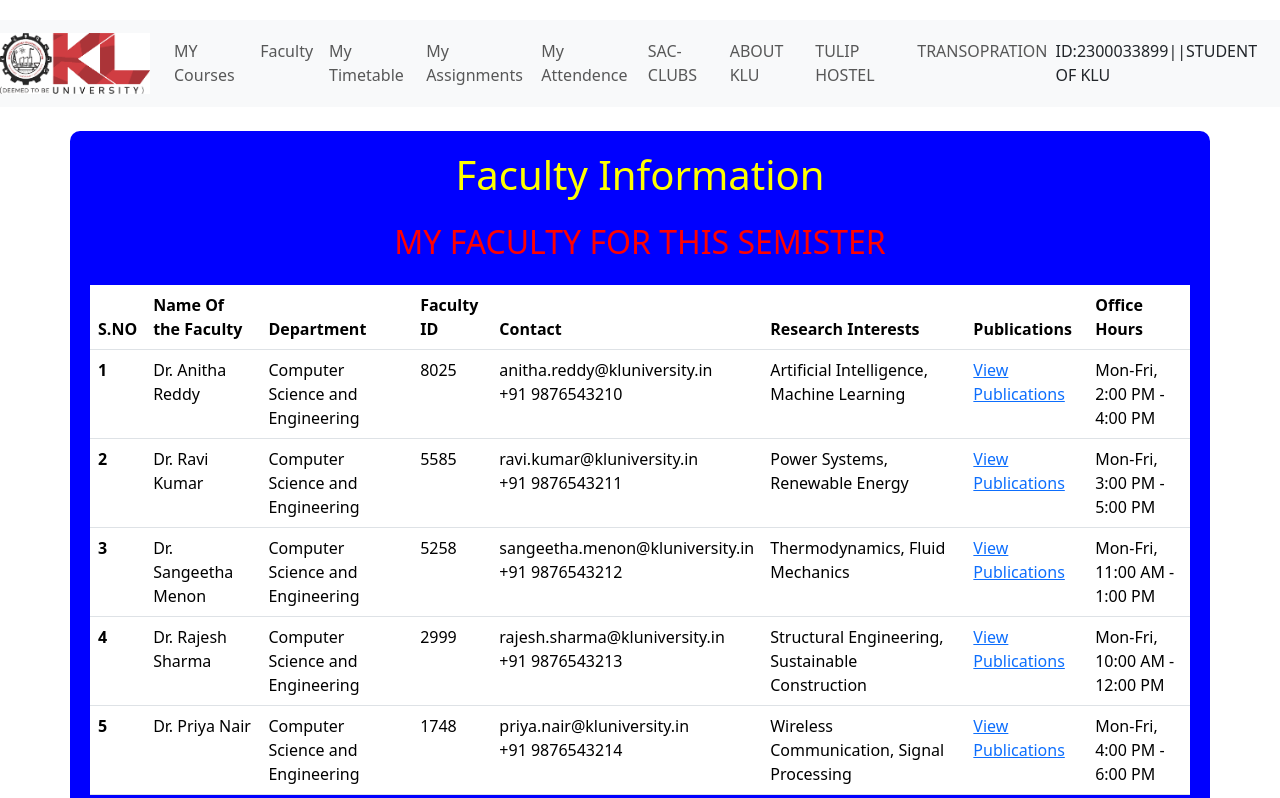
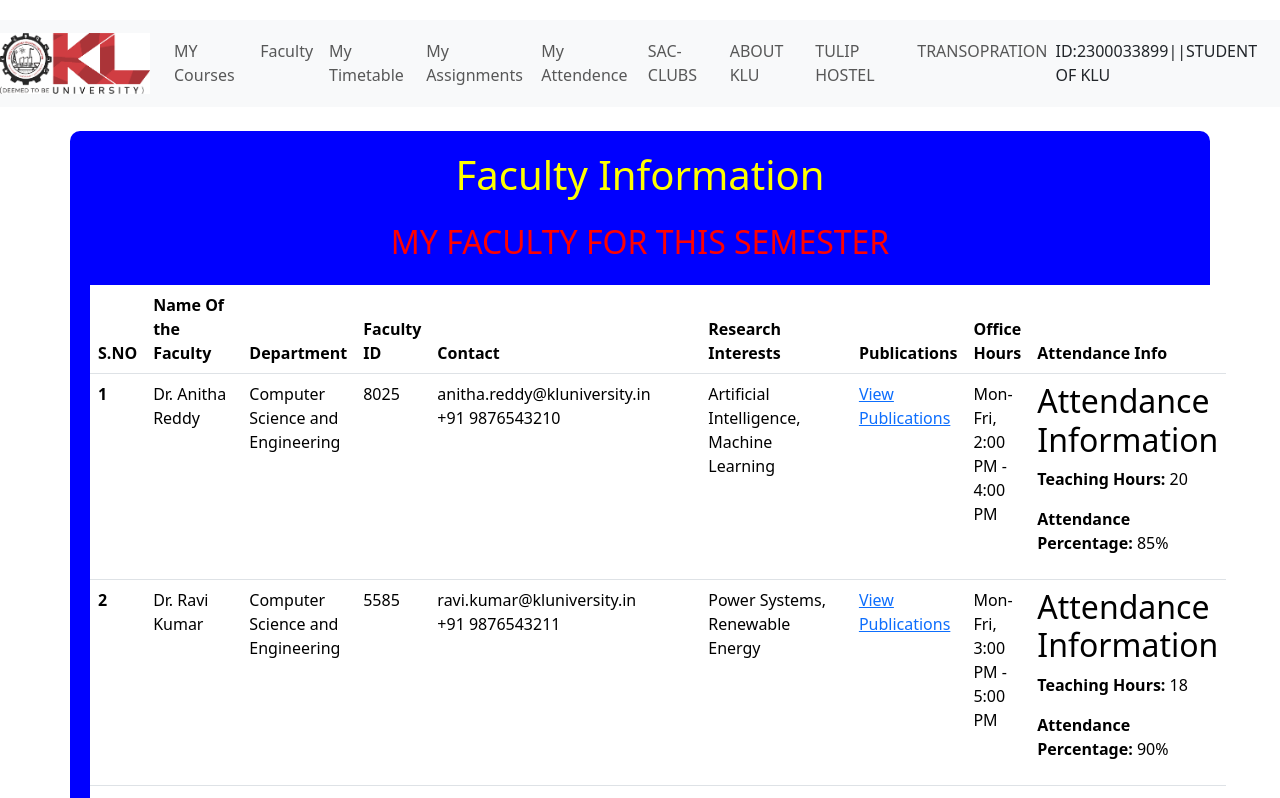
Before and after one commit to nammalwarsai/erpclonemswd, a React (Create React App) app: page /faculty in a window 1280 px wide. Shown: the top 798 px of the page. Built offline with nearby package versions, Linux system fonts and the light colour scheme.

Commit message:
modifioed

```diff
--- a/src/components/Attendence.js
+++ b/src/components/Attendence.js
@@ -1,11 +1,14 @@
-import React from 'react'
+import React from 'react';
 
-const Attendence = () => {
+// Updated Attendence component to receive props
+const Attendence = ({ hours, attendancePercentage }) => {
   return (
     <div>
-      <h1> you can check your Attendence</h1>
+      <h2>Attendance Information</h2>
+      <p><strong>Teaching Hours:</strong> {hours}</p>
+      <p><strong>Attendance Percentage:</strong> {attendancePercentage}%</p>
     </div>
-  )
-}
+  );
+};
 
-export default Attendence
+export default Attendence;
--- a/src/components/Faculty.js
+++ b/src/components/Faculty.js
@@ -1,5 +1,7 @@
 import React from 'react';
+import Attendence from './Attendence';
 
+// Updated faculty data to include hours and attendancePercentage
 const facultyData = [
   {
     id: 1,
@@ -11,6 +13,8 @@
     research: "Artificial Intelligence, Machine Learning",
     publications: "link_to_publications",
     officeHours: "Mon-Fri, 2:00 PM - 4:00 PM",
+    hours: "20", // Teaching hours per week
+    attendancePercentage: 85, // Attendance percentage
   },
   {
     id: 2,
@@ -22,6 +26,8 @@
     research: "Power Systems, Renewable Energy",
     publications: "link_to_publications",
     officeHours: "Mon-Fri, 3:00 PM - 5:00 PM",
+    hours: "18",
+    attendancePercentage: 90,
   },
   {
     id: 3,
@@ -33,6 +39,8 @@
     research: "Thermodynamics, Fluid Mechanics",
     publications: "link_to_publications",
     officeHours: "Mon-Fri, 11:00 AM - 1:00 PM",
+    hours: "22",
+    attendancePercentage: 88,
   },
   {
     id: 4,
@@ -44,6 +52,8 @@
     research: "Structural Engineering, Sustainable Construction",
     publications: "link_to_publications",
     officeHours: "Mon-Fri, 10:00 AM - 12:00 PM",
+    hours: "15",
+    attendancePercentage: 92,
   },
   {
     id: 5,
@@ -55,6 +65,8 @@
     research: "Wireless Communication, Signal Processing",
     publications: "link_to_publications",
     officeHours: "Mon-Fri, 4:00 PM - 6:00 PM",
+    hours: "19",
+    attendancePercentage: 87,
   }
 ];
 
@@ -62,7 +74,7 @@
   return (
     <div className="container mt-4" style={{ backgroundColor: 'blue', color: 'white', padding: '20px', borderRadius: '10px' }}>
       <h1 className="text-center mb-4" style={{ color: 'yellow' }}>Faculty Information</h1>
-      <h2 className="text-center mb-4" style={{ color: 'red' }}>MY FACULTY FOR THIS SEMISTER</h2>
+      <h2 className="text-center mb-4" style={{ color: 'red' }}>MY FACULTY FOR THIS SEMESTER</h2>
       <table className="table table-hover" style={{ backgroundColor: 'white', color: 'black' }}>
         <thead>
           <tr>
@@ -74,6 +86,7 @@
             <th scope="col">Research Interests</th>
             <th scope="col">Publications</th>
             <th scope="col">Office Hours</th>
+            <th scope="col">Attendance Info</th>
           </tr>
         </thead>
         <tbody>
@@ -91,6 +104,13 @@
                 <a href={faculty.publications} target="_blank" rel="noopener noreferrer">View Publications</a>
               </td>
               <td>{faculty.officeHours}</td>
+              {/* Integrate Attendence component */}
+              <td>
+                <Attendence
+                  hours={faculty.hours}
+                  attendancePercentage={faculty.attendancePercentage}
+                />
+              </td>
             </tr>
           ))}
         </tbody>
```
